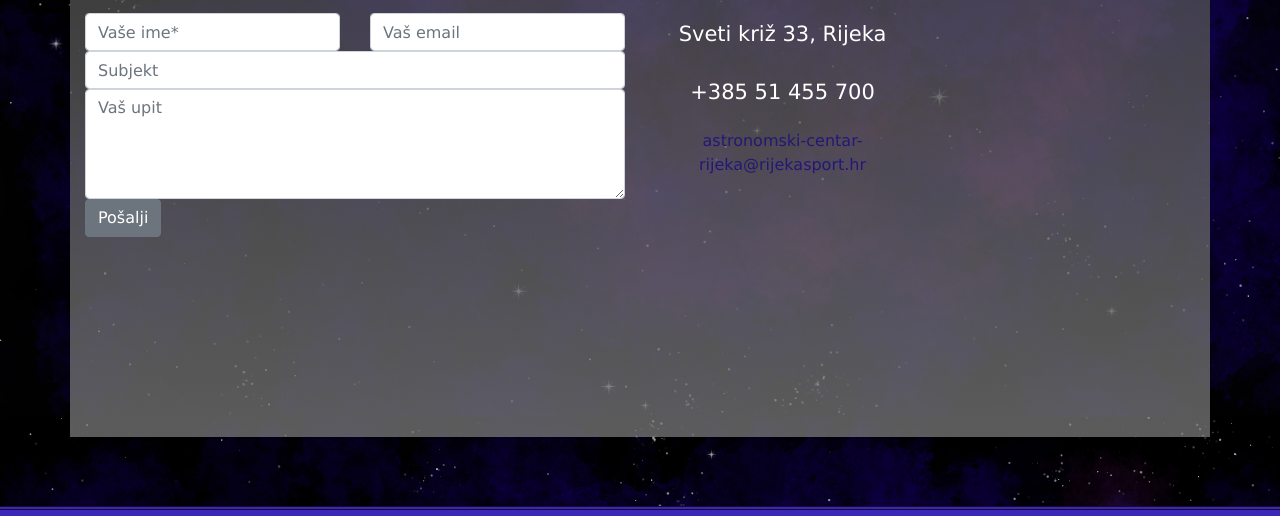
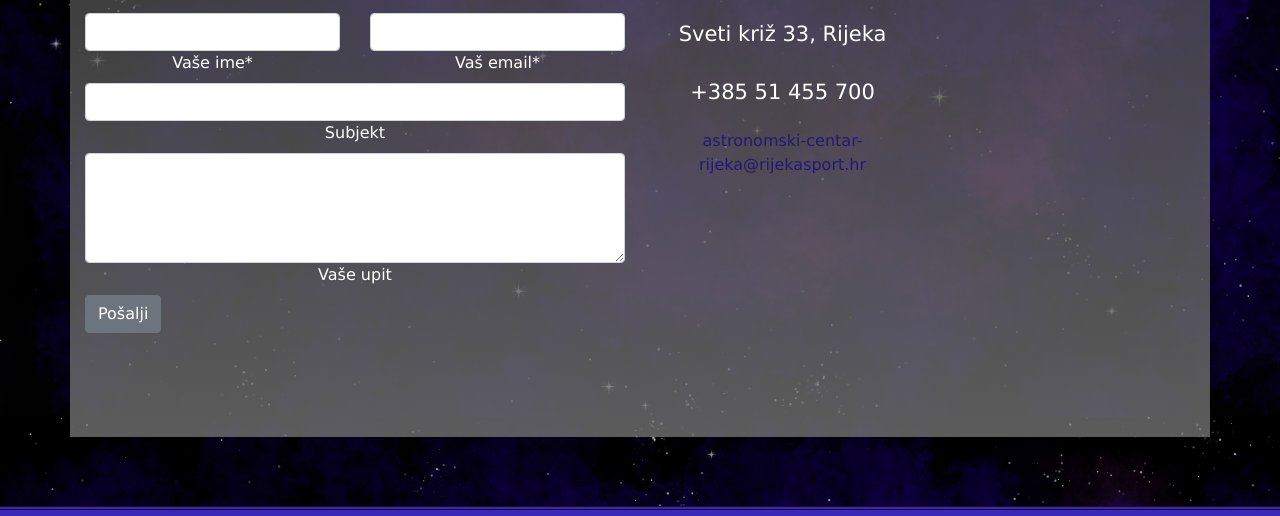
Before and after one commit to winterBeka97/rijecka-zvjezdarnica, a website: page stranice/kontakt.html in a window 1280 px wide. Shown: the part 284-800 px from the top of the page. Drawn offline with nearby package versions, Linux system fonts and the light colour scheme.

Commit message:
Update kontakt.html

```diff
--- a/stranice/kontakt.html
+++ b/stranice/kontakt.html
@@ -77,8 +77,8 @@
                         <!--Grid column-->
                         <div class="col-md-6">
                             <div class="md-form mb-0">
-                                <input type="text" id="name" name="name" placeholder="Vaše ime*" class="form-control" required>
-                                <!--label for="name" class=""></label-->
+                                <input type="text" id="name" name="name" placeholder="" class="form-control" required>
+                                <label for="name" class="">Vaše ime*</label>
                             </div>
                         </div>
                         <!--Grid column-->
@@ -86,8 +86,8 @@
                         <!--Grid column-->
                         <div class="col-md-6">
                             <div class="md-form mb-0">
-                                <input type="email" id="email" name="email" placeholder="Vaš email" class="form-control" requried>
-                                <!--label for="email" class="">Vaš email*</label-->
+                                <input type="email" id="email" name="email" placeholder="" class="form-control" requried>
+                                <label for="email" class="">Vaš email*</label>
                             </div>
                         </div>
                         <!--Grid column-->
@@ -99,8 +99,8 @@
                     <div class="row">
                         <div class="col-md-12">
                             <div class="md-form mb-0">
-                                <input type="text" id="subject" name="subject" placeholder="Subjekt" class="form-control" required>
-                                <!--label for="subject" class="">Subjekt</label-->
+                                <input type="text" id="subject" name="subject" placeholder="" class="form-control" required>
+                                <label for="subject" class="">Subjekt</label>
                             </div>
                         </div>
                     </div>
@@ -113,8 +113,8 @@
                         <div class="col-md-12">
 
                             <div class="md-form">
-                                <textarea type="text" id="message" name="message" rows="4" placeholder="Vaš upit" class="form-control md-textarea" required></textarea>
-                                <!--label for="message">Vaše upit</label-->
+                                <textarea type="text" id="message" name="message" rows="4" placeholder="" class="form-control md-textarea" required></textarea>
+                                <label for="message">Vaše upit</label>
                             </div>
 
                         </div>
```
